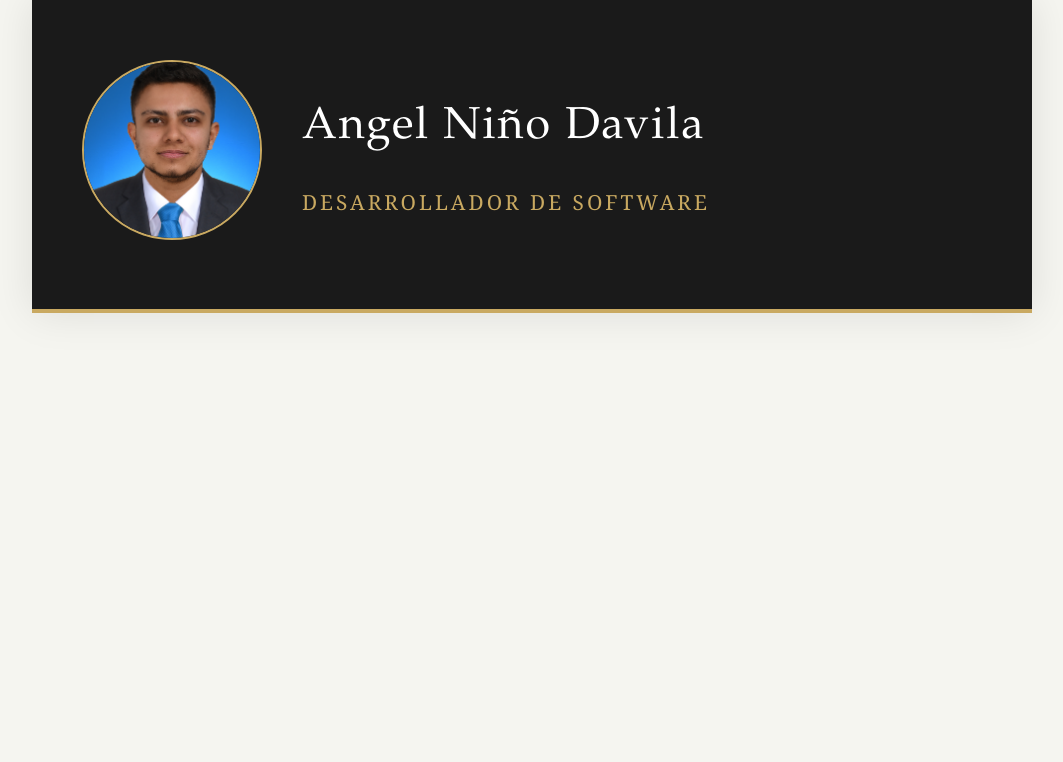
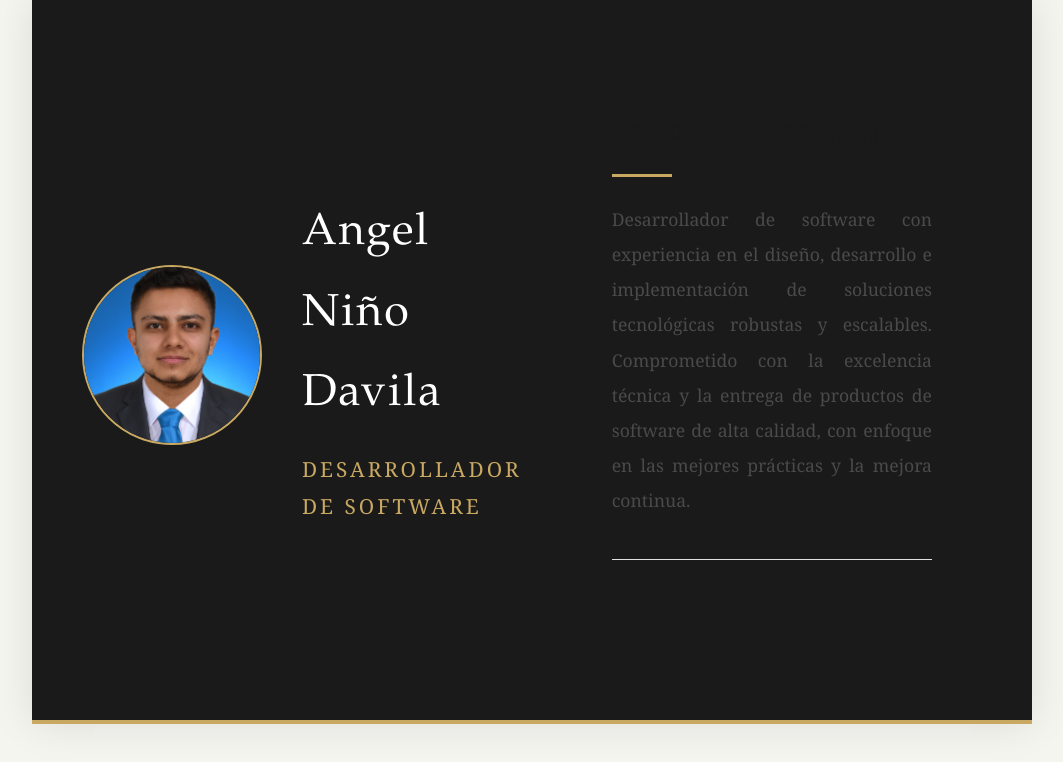
Before and after one commit to angeldavila00/Portafolio, a plain HTML site: page index.html in a window 1280 px wide. Shown: the whole page, without its empty margins (108-1171 px from the left). Drawn offline with Linux system fonts and the light colour scheme.

Commit message:
feat :sparkles: HTML and CSS corrections

```diff
--- a/index.html
+++ b/index.html
@@ -19,6 +19,19 @@
                 <h1 class="nombre_angel">Angel Niño Davila</h1>
                 <p class="rol_angel">Desarrollador de Software</p>
             </div>
+
+        <main class="contenido_principal">
+            <section class="bloque_seccion">
+                <h2 class="titulo_bloque">Perfil Profesional</h2>
+                <p class="texto_sobre_mi">
+                    Desarrollador de software con experiencia en el diseño, desarrollo e implementación
+                    de soluciones tecnológicas robustas y escalables. Comprometido con la excelencia técnica
+                    y la entrega de productos de software de alta calidad, con enfoque en las mejores prácticas
+                    y la mejora continua.
+                </p>
+            </section>
+
+        </main>
         </header>
     </div>
 </body>
--- a/styles.css
+++ b/styles.css
@@ -58,3 +58,40 @@ body {
     letter-spacing: 3px;
     text-transform: uppercase;
 }
+
+.contenido_principal {
+    padding: 50px;
+}
+
+.bloque_seccion {
+    margin-bottom: 50px;
+    padding-bottom: 40px;
+    border-bottom: 1px solid #e0e0e0;
+}
+
+.titulo_bloque {
+    font-size: 1.8em;
+    color: #1a1a1a;
+    margin-bottom: 25px;
+    font-weight: 400;
+    text-transform: uppercase;
+    position: relative;
+    padding-bottom: 15px;
+}
+
+.titulo_bloque::after {
+    content: '';
+    position: absolute;
+    bottom: 0;
+    left: 0;
+    width: 60px;
+    height: 3px;
+    background: #c9a961;
+}
+
+.texto_sobre_mi {
+    font-size: 1.1em;
+    color: #4a4a4a;
+    text-align: justify;
+    line-height: 2;
+}
```
